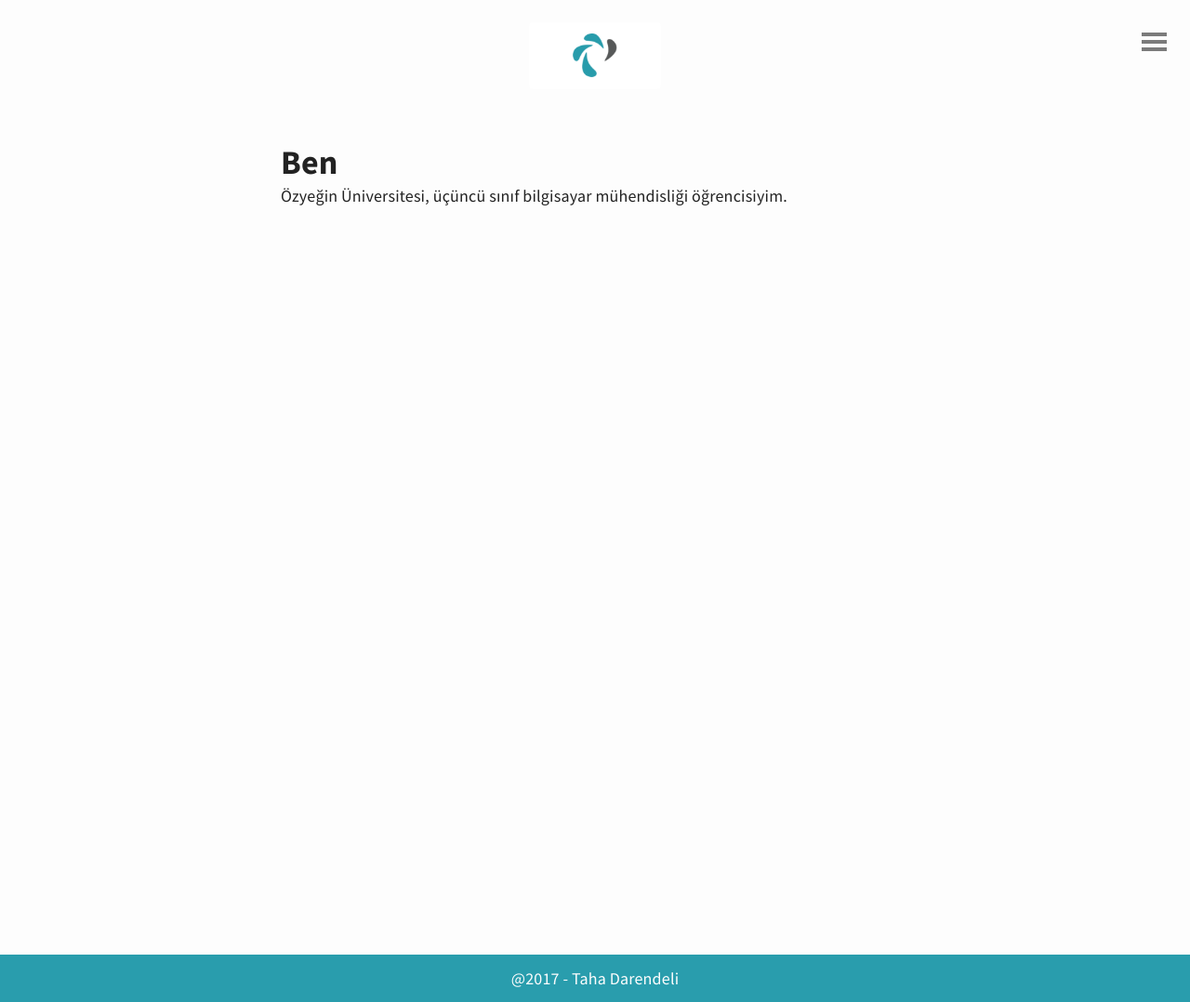
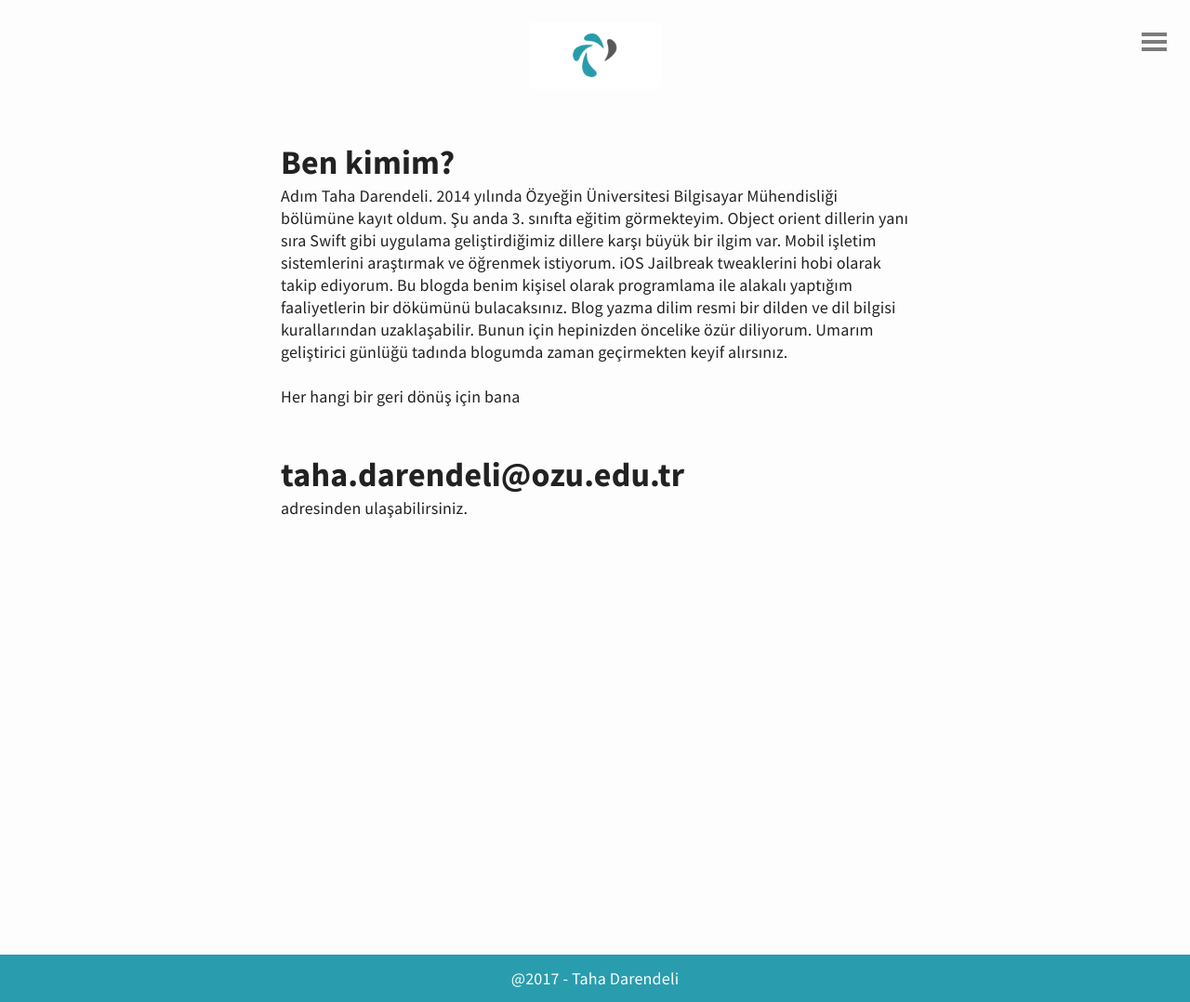
Before and after one commit to tahadarendeli/tahadarendeli.github.io, a Jekyll site: the page built from about.md, in a window 1280 px wide. Shown: the whole page at 93% size. Built offline with Jekyll 4.4.1, drawn with Linux system fonts in a browser that asks for light colours.

Commit message:
Update about.md

```diff
--- a/about.md
+++ b/about.md
@@ -2,5 +2,11 @@
 layout: page
 title: Ben kimim?
 ---
-## Ben
-Özyeğin Üniversitesi, üçüncü sınıf bilgisayar mühendisliği öğrencisiyim.
+## Ben kimim?
+Adım Taha Darendeli. 2014 yılında Özyeğin Üniversitesi Bilgisayar Mühendisliği bölümüne kayıt oldum. Şu anda 3. sınıfta eğitim görmekteyim. Object orient dillerin yanı sıra Swift gibi uygulama geliştirdiğimiz dillere karşı büyük bir ilgim var. Mobil işletim sistemlerini araştırmak ve öğrenmek istiyorum. iOS Jailbreak tweaklerini hobi olarak takip ediyorum. Bu blogda benim kişisel olarak programlama ile alakalı yaptığım faaliyetlerin bir dökümünü bulacaksınız. Blog yazma dilim resmi bir dilden ve dil bilgisi kurallarından uzaklaşabilir. Bunun için hepinizden öncelike özür diliyorum. Umarım geliştirici günlüğü tadında blogumda zaman geçirmekten keyif alırsınız.
+
+Her hangi bir geri dönüş için bana
+
+## taha.darendeli@ozu.edu.tr
+
+adresinden ulaşabilirsiniz.
```
